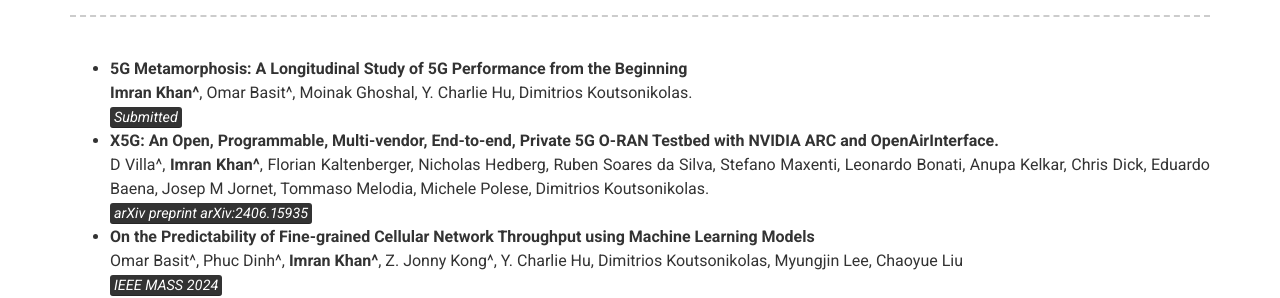
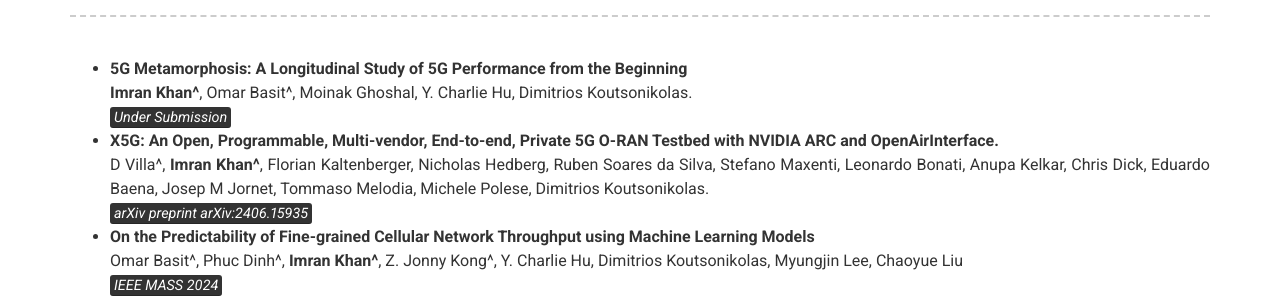
Before and after one commit to imranbuet63/imranbuet63.github.io, a Jekyll site: the page built from index.md, in a window 1280 px wide and 900 px high, scrolled down 432 px. Shown: the part 151-449 px from the top of the window. Built offline with Jekyll 4.4.1, drawn with Linux system fonts in a browser that asks for light colours; nearby versions of some CDN libraries.

```diff
--- a/_config.yml
+++ b/_config.yml
@@ -61,7 +61,7 @@ content:
 
       - <strong>5G Metamorphosis: A Longitudinal Study of 5G Performance from the Beginning</strong>
         <br> __Imran Khan^__, Omar Basit^,  Moinak Ghoshal, Y. Charlie Hu, Dimitrios Koutsonikolas.
-        <br><em><mark>Submitted</mark></em>
+        <br><em><mark>Under Submission</mark></em>
       - <strong>X5G: An Open, Programmable, Multi-vendor, End-to-end, Private 5G O-RAN Testbed with NVIDIA ARC and OpenAirInterface.</strong>
         <br> D Villa^, __Imran Khan^__, Florian Kaltenberger, Nicholas Hedberg, Ruben Soares da Silva, Stefano Maxenti, Leonardo Bonati, Anupa Kelkar, Chris Dick, Eduardo Baena,  Josep M Jornet, Tommaso Melodia, Michele Polese, Dimitrios Koutsonikolas.
         <br><em><mark>arXiv preprint arXiv:2406.15935</mark></em>
```
